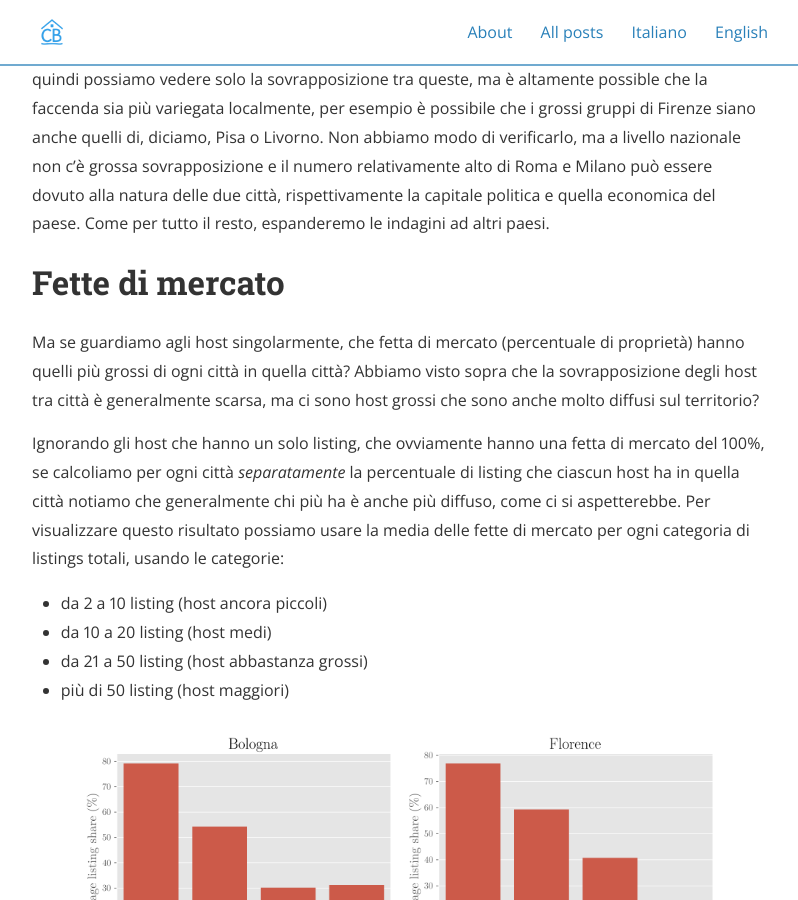
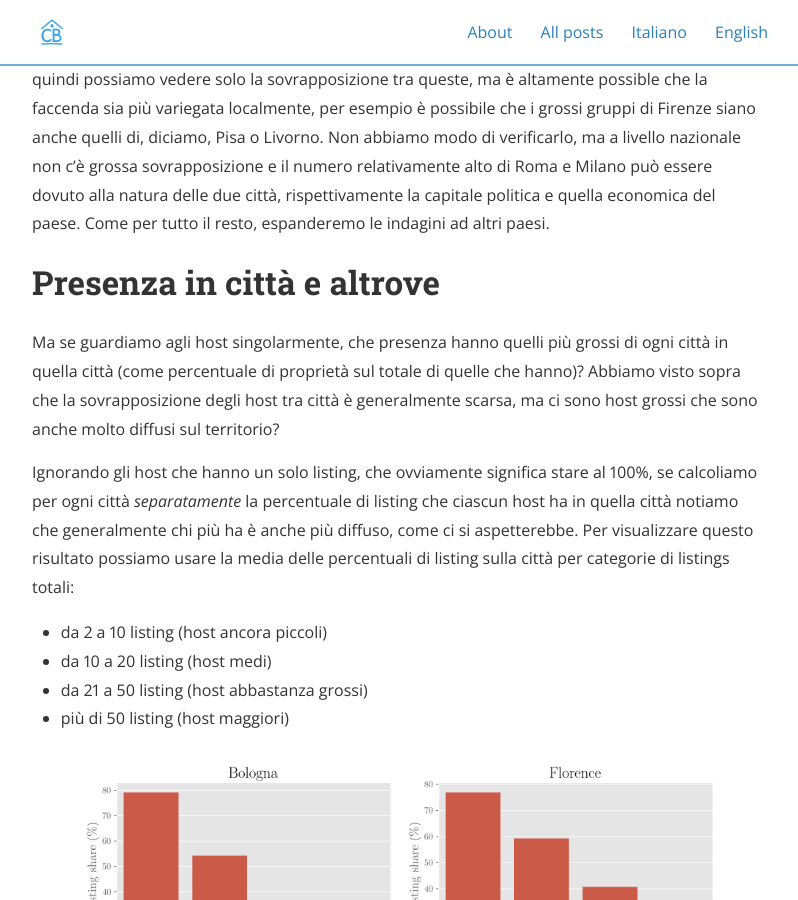
Before and after one commit to bernomone/citybreaking, a Jekyll site: the page built from _posts/2025-11-22-fette-di-mercato.md, in a window 1280 px wide and 900 px high, scrolled down 1525 px. Shown: the whole window, without its empty margins (240-1038 px from the left). Built offline with Jekyll 4.4.1, drawn with Linux system fonts in a browser that asks for light colours; nearby versions of some CDN libraries; some of the changed text lies outside the part shown.

Commit message:
rimosso fetta di mercato

```diff
--- a/_posts/2025-11-22-fette-di-mercato.md
+++ b/_posts/2025-11-22-fette-di-mercato.md
@@ -9,7 +9,7 @@ excerpt: Vediamo quanto sono grossi (globalmente) gli host più grossi
 ---
 
 Nel [post sulla quantità di proprietà per host in varie città italiane](https://bernomone.github.io/citybreaking/italiano/2025/10/19/gini-italia.html) abbiamo visto che ovunque esistono host che posseggono molti alloggi vacanza e che molto probabilmente sono agenzie. Qui ci chiediamo due cose:
-* che fetta di mercato hanno i grossi host di ogni città _in quella città_
+* quanto estesi sono i grossi host _in quella città_ rispetto alla totalità dei propri listing
 * che sovrapposizione c'è tra coppie di città in termini di host comuni
 
 Come prima consideriamo i dati di Milano, Roma, Napoli, Lecce, Palermo, Bologna, Venezia e Firenze - sono le città di cui [Inside Airbnb](https://insideairbnb.com/about/) fornisce dati e che sono abbastanza grandi e "turistiche" (Lecce e Palermo si trovano nei file delle rispettive regioni). Inside Airbnb fa uno scraping regolare dei dati da Airbnb e noi, come prima, usiamo quelli dell'ultima mandata disponibile - per diverse città è la stessa del precedente post ma per alcune abbiamo l'aggiornamento ma si tratta comunque di date dell'estate 2025.
@@ -23,11 +23,11 @@ Praticamente, i numeri illustrati mostrano la percentuale di host che è mutua t
 Osserviamo che è vero che i numeri sono molto piccoli, ma sono anche vari, cioè la forbice (dal minimo 0.03% di Napoli-Bologna al massimo 0.41% di Roma-Milano) è piuttosto ampia! Più host mutui significa molto probabilmente più penetrazione di grossi gruppi - se i 127 host mutui tra Roma e Milano aumentano nel tempo vedremo più proprietà in mano alle stesse entità. Ma per ora, appunto, sembra che generalmente i grossi gruppi non hanno una grande sovrapposizione con altri.
 Attenzione però: noi abbiamo solo i dati di queste 8 città, non tutto il paese (o il globo) - quindi possiamo vedere solo la sovrapposizione tra queste, ma è altamente possible che la faccenda sia più variegata localmente, per esempio è possibile che i grossi gruppi di Firenze siano anche quelli di, diciamo, Pisa o Livorno. Non abbiamo modo di verificarlo, ma a livello nazionale non c'è grossa sovrapposizione e il numero relativamente alto di Roma e Milano può essere dovuto alla natura delle due città, rispettivamente la capitale politica e quella economica del paese. Come per tutto il resto, espanderemo le indagini ad altri paesi.
 
-# Fette di mercato
+# Presenza in città e altrove
 
-Ma se guardiamo agli host singolarmente, che fetta di mercato (percentuale di proprietà) hanno quelli più grossi di ogni città in quella città? Abbiamo visto sopra che la sovrapposizione degli host tra città è generalmente scarsa, ma ci sono host grossi che sono anche molto diffusi sul territorio?
+Ma se guardiamo agli host singolarmente, che presenza hanno quelli più grossi di ogni città in quella città (come percentuale di proprietà sul totale di quelle che hanno)? Abbiamo visto sopra che la sovrapposizione degli host tra città è generalmente scarsa, ma ci sono host grossi che sono anche molto diffusi sul territorio?
 
-Ignorando gli host che hanno un solo listing, che ovviamente hanno una fetta di mercato del 100%, se calcoliamo per ogni città _separatamente_ la percentuale di listing che ciascun host ha in quella città notiamo che generalmente chi più ha è anche più diffuso, come ci si aspetterebbe. Per visualizzare questo risultato possiamo usare la media delle fette di mercato per ogni categoria di listings totali, usando le categorie:
+Ignorando gli host che hanno un solo listing, che ovviamente significa stare al 100%, se calcoliamo per ogni città _separatamente_ la percentuale di listing che ciascun host ha in quella città notiamo che generalmente chi più ha è anche più diffuso, come ci si aspetterebbe. Per visualizzare questo risultato possiamo usare la media delle percentuali di listing sulla città per categorie di listings totali:
 * da 2 a 10 listing (host ancora piccoli)
 * da 10 a 20 listing (host medi)
 * da 21 a 50 listing (host abbastanza grossi)
@@ -40,7 +40,7 @@ Per esempio, abbiamo casi estremi come quello di [E-Domizil Daniel](https://www.
 
 Vediamo la situazione per il maggiore host di ognuna città:
 
-| Città  | Host maggiore | Num. listings in città | Fetta di mercato in città |
+| Città  | Host maggiore | Num. listings in città | % dei propri listing nella città |
 | ------------- | ------------- | ------------- |
 | Bologna  | [Wonderful italy Emilia-Romagna](https://www.airbnb.com/users/show/487811050	)  | 182 | 99% |
 | Firenze  | [MMega Homes And Villas](https://www.airbnb.co.uk/users/show/23904874)  | 242 | 60% |
```
